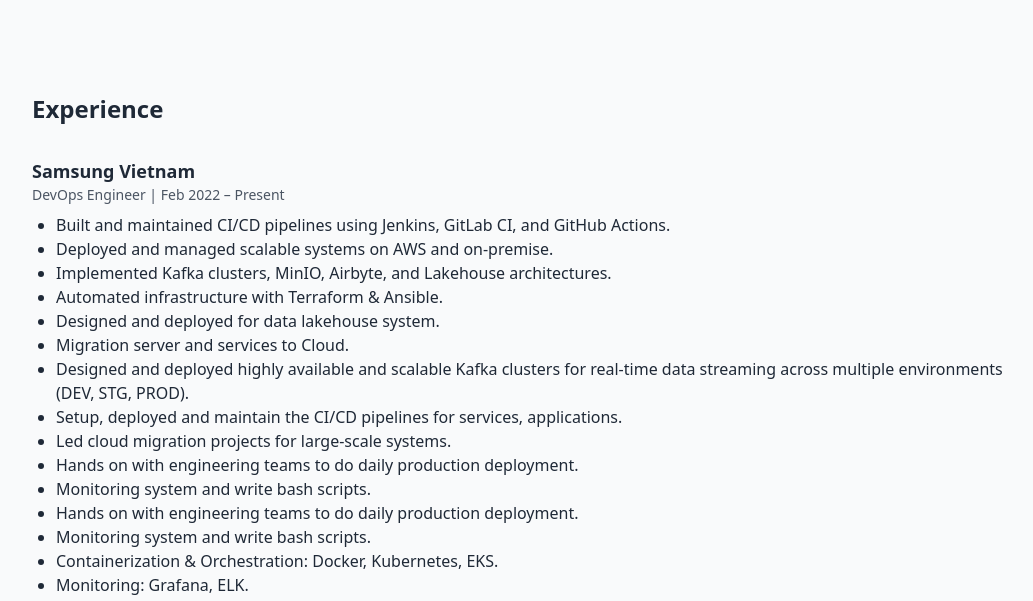
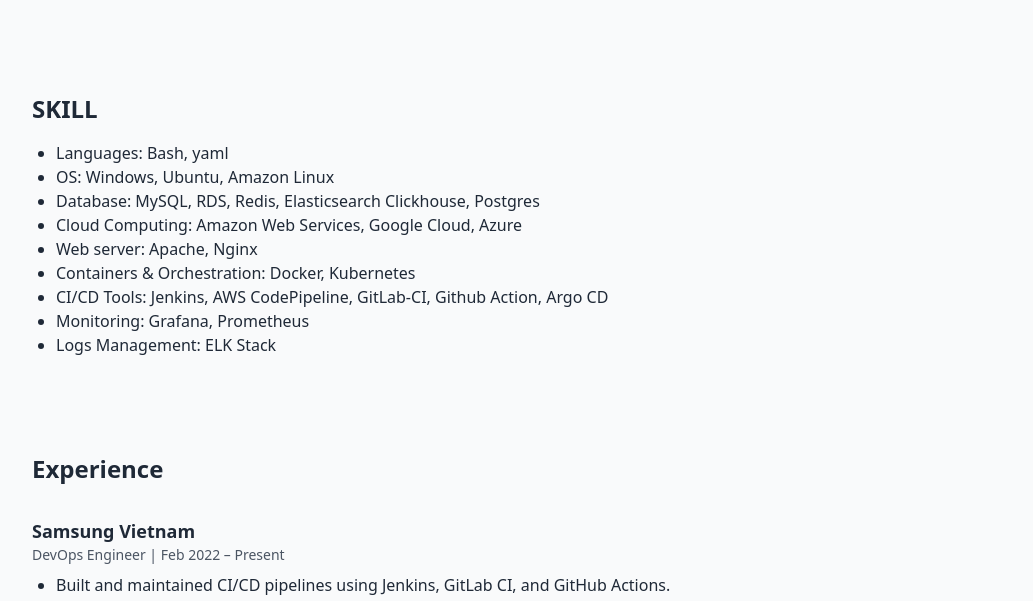
Before and after one commit to chaubv/chaubui, a plain HTML site: page index.html in a window 1280 px wide. Shown: the part 817-1418 px from the top of the page, without its empty margins (120-1153 px from the left). Drawn offline with nearby package versions, Linux system fonts and the light colour scheme.

Commit message:
Update index.html

```diff
--- a/index.html
+++ b/index.html
@@ -47,6 +47,21 @@
       <i class="devicon-prometheus-plain text-5xl"></i>
       <i class="devicon-grafana-original text-5xl"></i>
     </div>
+  </section>
+
+  <section class="max-w-5xl mx-auto px-6 py-12">
+    <h2 class="text-2xl font-bold mb-4">SKILL</h2>
+    <ul class="list-disc ml-6">
+      <li>Languages: Bash, yaml</li>
+      <li>OS: Windows, Ubuntu, Amazon Linux</li>
+      <li>Database: MySQL, RDS, Redis, Elasticsearch Clickhouse, Postgres </li>
+      <li>Cloud Computing: Amazon Web Services, Google Cloud, Azure </li>
+      <li>Web server: Apache, Nginx</li>
+      <li>Containers & Orchestration: Docker, Kubernetes</li>
+      <li>CI/CD Tools: Jenkins, AWS CodePipeline, GitLab-CI, Github Action, Argo CD</li>
+      <li>Monitoring: Grafana, Prometheus</li>
+      <li>Logs Management:  ELK Stack</li>
+    </ul>
   </section>
 
   <section class="max-w-5xl mx-auto px-6 py-12">
```
